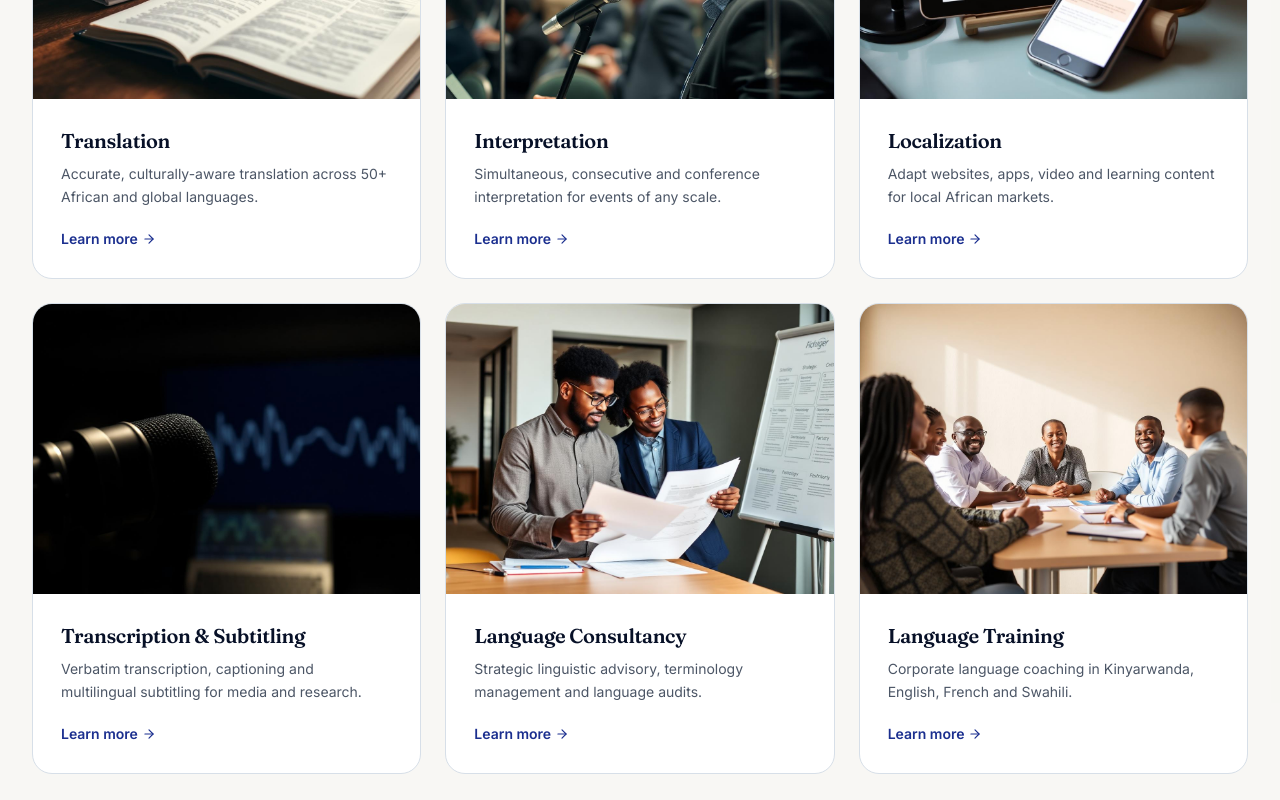
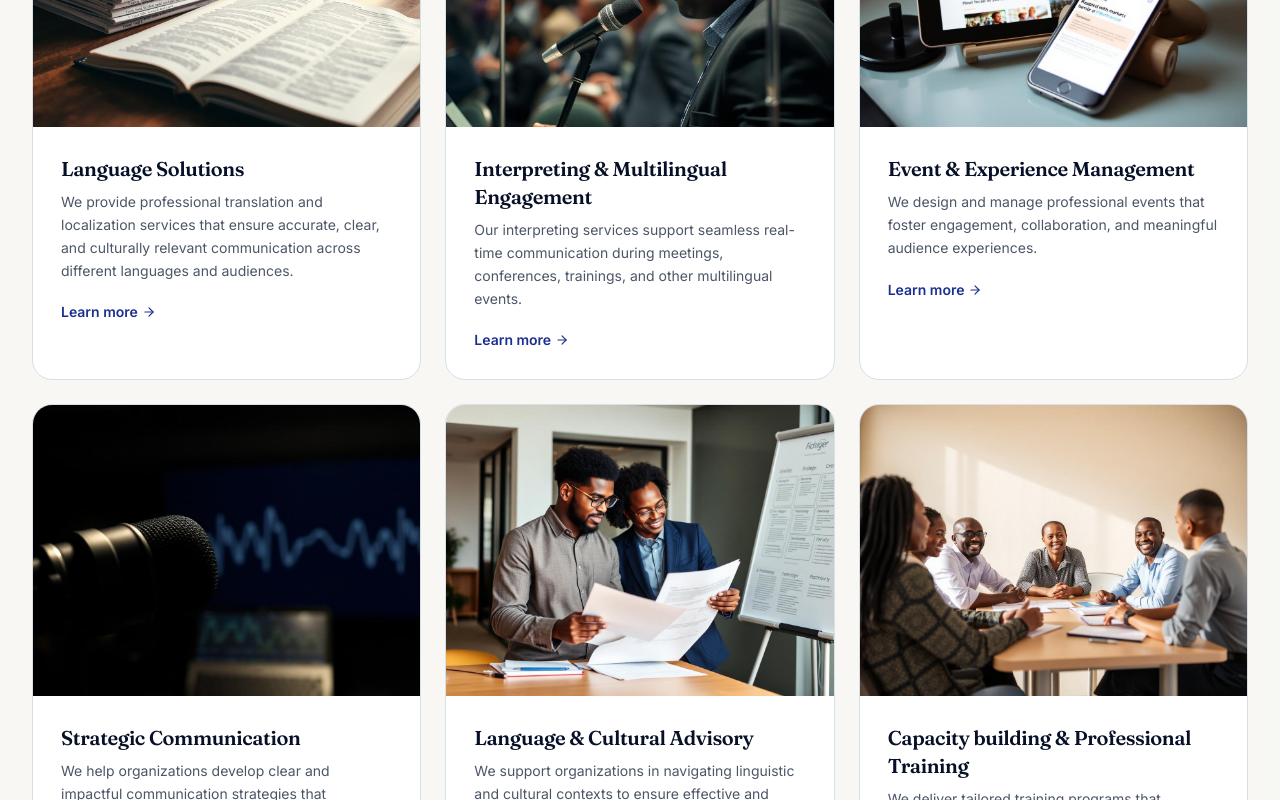
Before and after one commit to kinggiddy1/lingualhive-nextjs, a Next.js app: page / in a window 1280 px wide. Shown: the part 2600-3400 px from the top of the page. Built offline with nearby package versions, Linux system fonts and the light colour scheme.

Commit message:
added translations

```diff
--- a/src/i18n/translations.ts
+++ b/src/i18n/translations.ts
@@ -26,20 +26,20 @@ export const translations: Record<Lang, Dict> = {
     "trust.title": "Trusted by ministries, NGOs and global brands",
 
     "services.eyebrow": "What we do",
-    "services.title": "Comprehensive language services",
-    "services.subtitle": "A full spectrum of language solutions designed for Africa's most ambitious organisations.",
-    "services.translation.title": "Translation",
-    "services.translation.desc": "Accurate, culturally-aware translation across 50+ African and global languages.",
-    "services.interpretation.title": "Interpretation",
-    "services.interpretation.desc": "Simultaneous, consecutive and conference interpretation for events of any scale.",
-    "services.localization.title": "Localization",
-    "services.localization.desc": "Adapt websites, apps, video and learning content for local African markets.",
-    "services.transcription.title": "Transcription & Subtitling",
-    "services.transcription.desc": "Verbatim transcription, captioning and multilingual subtitling for media and research.",
-    "services.consultancy.title": "Language Consultancy",
-    "services.consultancy.desc": "Strategic linguistic advisory, terminology management and language audits.",
-    "services.training.title": "Language Training",
-    "services.training.desc": "Corporate language coaching in Kinyarwanda, English, French and Swahili.",
+    "services.title": "From translation and interpreting",
+    "services.subtitle": "From translation and interpreting to strategic communication, event management, advisory services, and capacity building, we offer practical, client-focused solutions that support clarity, inclusion, and results.",
+    "services.translation.title": "Language Solutions",
+    "services.translation.desc": "We provide professional translation and localization services that ensure accurate, clear, and culturally relevant communication across different languages and audiences.",
+    "services.interpretation.title": "Interpreting & Multilingual Engagement",
+    "services.interpretation.desc": "Our interpreting services support seamless real-time communication during meetings, conferences, trainings, and other multilingual events.",
+    "services.localization.title": "Event & Experience Management",
+    "services.localization.desc": "We design and manage professional events that foster engagement, collaboration, and meaningful audience experiences.",
+    "services.transcription.title": "Strategic Communication",
+    "services.transcription.desc": "We help organizations develop clear and impactful communication strategies that strengthen messaging and stakeholder engagement.",
+    "services.consultancy.title": "Language & Cultural Advisory",
+    "services.consultancy.desc": "We support organizations in navigating linguistic and cultural contexts to ensure effective and appropriate communication.",
+    "services.training.title": "Capacity building & Professional Training",
+    "services.training.desc": "We deliver tailored training programs that strengthen communication, language, and professional skills.",
     "services.learnMore": "Learn more",
 
     "stats.languages": "Languages covered",
@@ -146,21 +146,21 @@ export const translations: Record<Lang, Dict> = {
 
     "trust.title": "Approuvé par des ministères, ONG et marques mondiales",
 
-    "services.eyebrow": "Notre expertise",
-    "services.title": "Des services linguistiques complets",
-    "services.subtitle": "Une gamme complète de solutions pour les organisations les plus ambitieuses d'Afrique.",
-    "services.translation.title": "Traduction",
-    "services.translation.desc": "Traductions précises et culturellement adaptées dans plus de 50 langues africaines et mondiales.",
-    "services.interpretation.title": "Interprétation",
-    "services.interpretation.desc": "Interprétation simultanée, consécutive et de conférence pour tout type d'événement.",
-    "services.localization.title": "Localisation",
-    "services.localization.desc": "Adaptez sites web, applications, vidéos et formations aux marchés locaux africains.",
-    "services.transcription.title": "Transcription et sous-titrage",
-    "services.transcription.desc": "Transcription verbatim, sous-titrage et légendage multilingue pour les médias.",
-    "services.consultancy.title": "Conseil linguistique",
-    "services.consultancy.desc": "Conseil stratégique, gestion terminologique et audits linguistiques.",
-    "services.training.title": "Formation linguistique",
-    "services.training.desc": "Coaching d'entreprise en kinyarwanda, anglais, français et swahili.",
+    "services.eyebrow": "Ce que nous faisons",
+    "services.title": "De la traduction à l'interprétation",
+    "services.subtitle": "De la traduction et de l'interprétation à la communication stratégique, la gestion d'événements, les services de conseil et le renforcement des capacités, nous offrons des solutions pratiques et centrées sur le client qui favorisent la clarté, l'inclusion et les résultats.",
+    "services.translation.title": "Solutions linguistiques",
+    "services.translation.desc": "Nous proposons des services professionnels de traduction et de localisation qui garantissent une communication précise, claire et adaptée à la culture, quel que soit le langage ou le public visé.",
+    "services.interpretation.title": "Interprétation et interaction multilingue",
+    "services.interpretation.desc": "Nos services d'interprétation facilitent une communication fluide en temps réel lors de réunions, conférences, formations et autres événements multilingues.",
+    "services.localization.title": "Gestion d'événements et d'expériences",
+    "services.localization.desc": "Nous concevons et gérons des événements professionnels qui favorisent l'engagement, la collaboration et offrent des expériences enrichissantes au public.",
+    "services.transcription.title": "Communication stratégique",
+    "services.transcription.desc": "Nous aidons les organisations à élaborer des stratégies de communication claires et percutantes qui renforcent le message et l'engagement des parties prenantes.",
+    "services.consultancy.title": "Conseil linguistique et culturel",
+    "services.consultancy.desc": "Nous aidons les organisations à s'y retrouver dans les contextes linguistiques et culturels afin de garantir une communication efficace et appropriée.",
+    "services.training.title": "Renforcement des capacités et formation professionnelle",
+    "services.training.desc": "Nous proposons des programmes de formation sur mesure qui renforcent les compétences en communication, en langues et les compétences professionnelles.",
     "services.learnMore": "En savoir plus",
 
     "stats.languages": "Langues couvertes",
@@ -267,20 +267,20 @@ export const translations: Record<Lang, Dict> = {
     "trust.title": "Inaaminika na wizara, NGOs na chapa za kimataifa.",
 
     "services.eyebrow": "Tunachofanya",
-    "services.title": "Huduma kamili za lugha",
-    "services.subtitle": "Mfumo kamili wa suluhisho za lugha uliobuniwa kwa ajili ya mashirika makubwa zaidi barani Afrika.",
-    "services.translation.title": "Tafsiri",
-    "services.translation.desc": "Tafsiri sahihi na inayozingatia utamaduni katika lugha zaidi ya 50 za Afrika na duniani kote.",
-    "services.interpretation.title": "Ukalimani",
-    "services.interpretation.desc": "Ukalimani wa wakati mmoja, mfululizo na wa makongamano kwa matukio ya kila ukubwa.",
-    "services.localization.title": "Ubinafsishaji",
-    "services.localization.desc": "Kubadilisha tovuti, programu, video na maudhui ya kujifunza kwa masoko ya ndani ya Afrika.",
-    "services.transcription.title": "Unukuzi na Manukuu",
-    "services.transcription.desc": "Unukuzi kamili, maandishi ya sauti na manukuu ya lugha nyingi kwa vyombo vya habari na utafiti.",
-    "services.consultancy.title": "Ushauri wa Lugha",
-    "services.consultancy.desc": "Ushauri wa kimkakati wa lugha, usimamizi wa istilahi na ukaguzi wa lugha.",
-    "services.training.title": "Mafunzo ya Lugha",
-    "services.training.desc": "Mafunzo ya lugha ya shirika katika Kinyarwanda, Kiingereza, Kifaransa na Kiswahili.",
+    "services.title": "Kutoka tafsiri hadi ufasiri",
+    "services.subtitle": "Kutoka tafsiri na ufasiri hadi mawasiliano ya kimkakati, usimamizi wa matukio, huduma za ushauri, na ujenzi wa uwezo, tunatoa suluhisho za vitendo zinazozingatia mteja zinazounga mkono uwazi, ujumuishaji, na matokeo.",
+    "services.translation.title": "Suluhu za Lugha",
+    "services.translation.desc": "Tunatoa huduma za kitaalamu za tafsiri na utoaji wa maudhui kulingana na utamaduni zinazohakikisha mawasiliano sahihi, wazi, na yanayofaa kitamaduni katika lugha na kwa hadhira mbalimbali.",
+    "services.interpretation.title": "Ufasiri wa Muda Halisi na Ushirikishwaji wa Lugha Nyingi",
+    "services.interpretation.desc": "Huduma zetu za ufasiri wa muda halisi husaidia mawasiliano ya ufanisi na yasiyo na mkwamo wakati wa mikutano, makongamano, mafunzo, na matukio mengine ya lugha nyingi.",
+    "services.localization.title": "Usimamizi wa Matukio na Uzoefu",
+    "services.localization.desc": "Tunabuni na kusimamia matukio ya kitaalamu yanayochochea ushirikishwaji, ushirikiano, na uzoefu wenye maana kwa hadhira.",
+    "services.transcription.title": "Mawasiliano ya Kimkakati",
+    "services.transcription.desc": "Tunasaidia mashirika kuandaa mikakati ya mawasiliano iliyo wazi na yenye athari inayodumisha ujumbe na ushirikishwaji wa wadau.",
+    "services.consultancy.title": "Ushauri wa Lugha na Utamaduni",
+    "services.consultancy.desc": "Tunasaidia mashirika katika kushughulikia muktadha wa lugha na utamaduni ili kuhakikisha mawasiliano yenye ufanisi na yanayofaa.",
+    "services.training.title": "Ujenzi wa Uwezo na Mafunzo ya Kitaaluma",
+    "services.training.desc": "Tunatoa programu za mafunzo zilizobuniwa maalum zinazodumisha ujuzi wa mawasiliano, lugha, na kitaaluma.",
     "services.learnMore": "Jifunze zaidi",
 
     "stats.languages": "Indimi zikorwaho",
```
